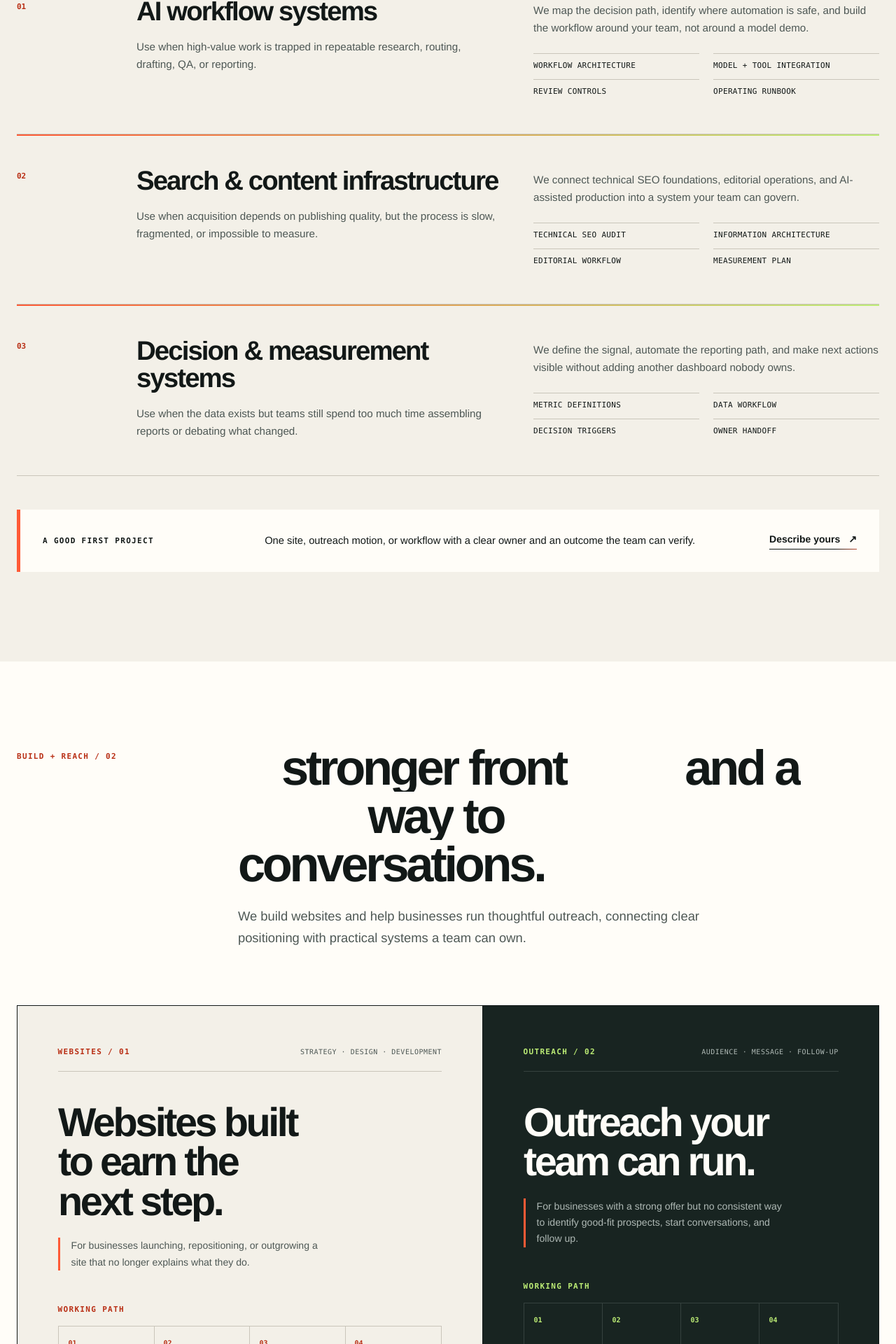
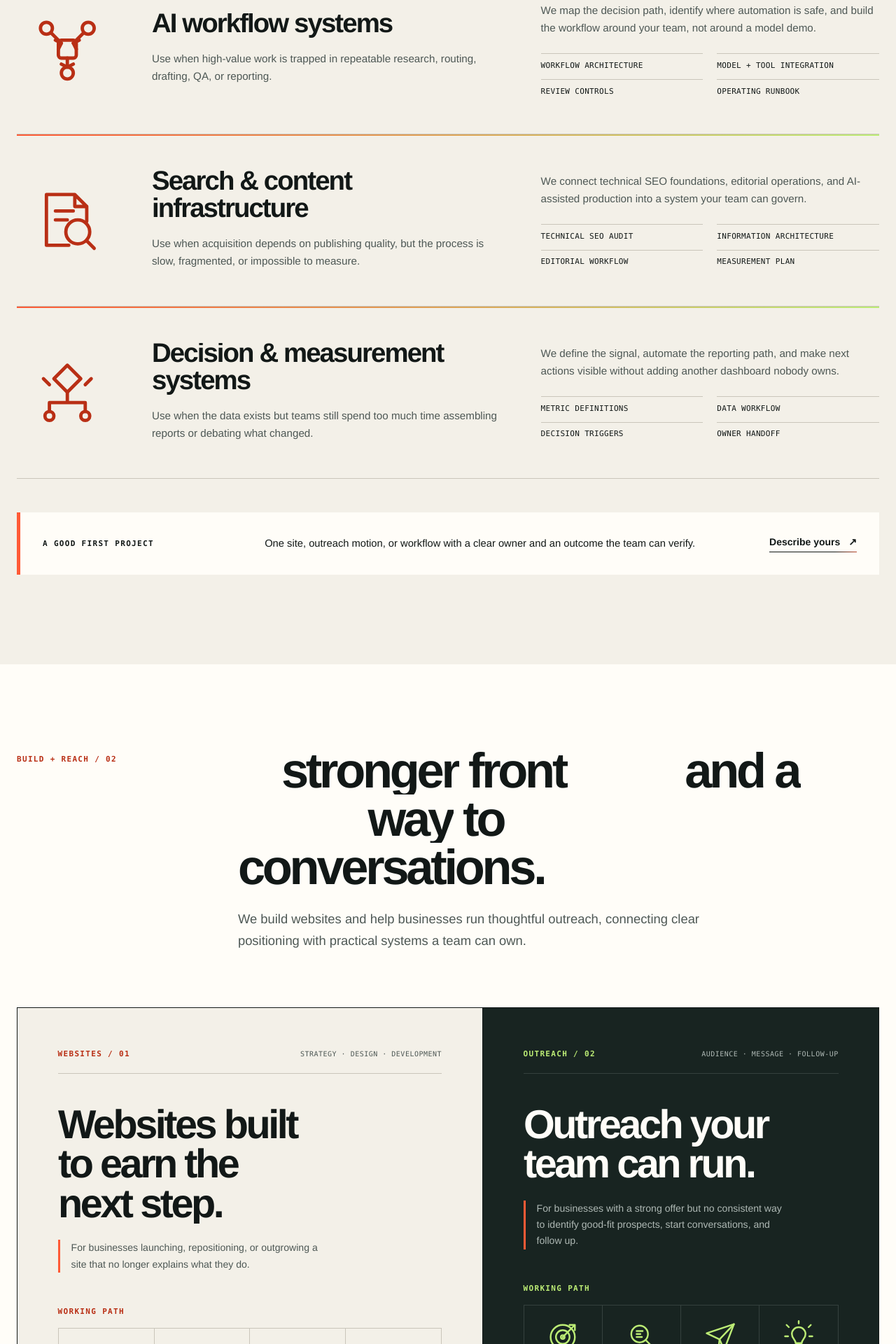
Before and after one commit to KayTiwari/solutionforge, a Next.js app: page / in a window 1280 px wide. Shown: the part 1428-3348 px from the top of the page at 70% size. Built offline with nearby package versions, Linux system fonts and the light colour scheme.

Commit message:
replace process numbers with icons

```diff
--- a/src/app/components/Delivery.tsx
+++ b/src/app/components/Delivery.tsx
@@ -1,11 +1,16 @@
 import KineticHeading from "./KineticHeading";
+import ProcessIcon, { type ProcessIconName } from "./ProcessIcon";
 
-const workflow = [
-  { title: "Intake", detail: "Goals, audience, and constraints enter once" },
-  { title: "Shape", detail: "The plan and success criteria become explicit" },
-  { title: "Build", detail: "The site, outreach, or workflow takes working form" },
-  { title: "Review", detail: "Your team checks consequential decisions" },
-  { title: "Measure", detail: "The result is compared with baseline" },
+const workflow: Array<{
+  title: string;
+  detail: string;
+  icon: ProcessIconName;
+}> = [
+  { title: "Intake", detail: "Goals, audience, and constraints enter once", icon: "intake" },
+  { title: "Shape", detail: "The plan and success criteria become explicit", icon: "shape" },
+  { title: "Build", detail: "The site, outreach, or workflow takes working form", icon: "build" },
+  { title: "Review", detail: "Your team checks consequential decisions", icon: "review" },
+  { title: "Measure", detail: "The result is compared with baseline", icon: "measure" },
 ];
 
 const definitionOfDone = [
@@ -42,9 +47,11 @@ export default function Delivery() {
               <span>Example workflow</span>
             </div>
             <ol className="workflow" aria-label="Delivery workflow from intake to measurement">
-              {workflow.map((step, index) => (
+              {workflow.map((step) => (
                 <li key={step.title}>
-                  <span>{String(index + 1).padStart(2, "0")}</span>
+                  <span className="workflow-icon" aria-hidden="true">
+                    <ProcessIcon name={step.icon} />
+                  </span>
                   <div>
                     <h4>{step.title}</h4>
                     <p>{step.detail}</p>
--- a/src/app/components/GrowthServices.tsx
+++ b/src/app/components/GrowthServices.tsx
@@ -1,4 +1,7 @@
 import KineticHeading from "./KineticHeading";
+import ProcessIcon, { type ProcessIconName } from "./ProcessIcon";
+
+const stage = (label: string, icon: ProcessIconName) => ({ label, icon });
 
 const offers = [
   {
@@ -10,7 +13,12 @@ const offers = [
       "For businesses launching, repositioning, or outgrowing a site that no longer explains what they do.",
     description:
       "We shape the message, map the path through the site, and design and build a responsive experience that makes the next action clear.",
-    stages: ["Frame", "Design", "Build", "Launch"],
+    stages: [
+      stage("Frame", "frame"),
+      stage("Design", "design"),
+      stage("Build", "build"),
+      stage("Launch", "launch"),
+    ],
     deliverables: [
       "Positioning + sitemap",
       "Copy direction + design",
@@ -29,7 +37,12 @@ const offers = [
       "For businesses with a strong offer but no consistent way to identify good-fit prospects, start conversations, and follow up.",
     description:
       "We define the audience, develop the message, and set up a respectful outreach workflow your team can review, measure, and improve.",
-    stages: ["Target", "Research", "Reach", "Learn"],
+    stages: [
+      stage("Target", "target"),
+      stage("Research", "research"),
+      stage("Reach", "reach"),
+      stage("Learn", "learn"),
+    ],
     deliverables: [
       "Audience definition",
       "Prospect research",
@@ -70,10 +83,12 @@ export default function GrowthServices() {
               <div className="growth-path">
                 <p className="mono-label">Working path</p>
                 <ol aria-label={`${offer.label.split(" / ")[0]} working path`}>
-                  {offer.stages.map((stage, index) => (
-                    <li key={stage}>
-                      <span>{String(index + 1).padStart(2, "0")}</span>
-                      {stage}
+                  {offer.stages.map((pathStage) => (
+                    <li key={pathStage.label}>
+                      <span className="growth-path-icon" aria-hidden="true">
+                        <ProcessIcon name={pathStage.icon} />
+                      </span>
+                      {pathStage.label}
                     </li>
                   ))}
                 </ol>
--- /dev/null
+++ b/src/app/components/ProcessIcon.tsx
@@ -0,0 +1,184 @@
+import type { ReactNode } from "react";
+
+export type ProcessIconName =
+  | "intake"
+  | "shape"
+  | "build"
+  | "review"
+  | "measure"
+  | "frame"
+  | "design"
+  | "launch"
+  | "target"
+  | "research"
+  | "reach"
+  | "learn"
+  | "automation"
+  | "search"
+  | "decision";
+
+type ProcessIconProps = {
+  name: ProcessIconName;
+};
+
+export default function ProcessIcon({ name }: ProcessIconProps) {
+  let glyph: ReactNode;
+
+  switch (name) {
+    case "intake":
+      glyph = (
+        <>
+          <path d="M8 31v8h32v-8" />
+          <path d="M16 31h5l3 4 3-4h5" />
+          <path d="M24 7v20" />
+          <path d="m17 20 7 7 7-7" />
+        </>
+      );
+      break;
+    case "shape":
+      glyph = (
+        <>
+          <path d="M24 7 41 24 24 41 7 24Z" />
+          <circle cx="24" cy="24" r="6" />
+          <path d="M24 7v11M41 24H30M24 41V30M7 24h11" />
+        </>
+      );
+      break;
+    case "build":
+      glyph = (
+        <>
+          <path d="m27 9 12 12-7 7-12-12Z" />
+          <path d="m25 23-13.5 13.5a3.2 3.2 0 0 0 4.5 4.5L29.5 27.5" />
+          <path d="m32 14 3-3 5 5-3 3" />
+        </>
+      );
+      break;
+    case "review":
+      glyph = (
+        <>
+          <path d="M5 24s7-11 19-11 19 11 19 11-7 11-19 11S5 24 5 24Z" />
+          <path d="m18.5 24 3.5 3.5 7.5-8" />
+        </>
+      );
+      break;
+    case "measure":
+      glyph = (
+        <>
+          <path d="M8 39h32" />
+          <path d="M12 35V25h7v10M21 35V18h7v17M30 35V11h7v24" />
+        </>
+      );
+      break;
+    case "frame":
+      glyph = (
+        <>
+          <path d="M18 8H8v10M30 8h10v10M40 30v10H30M18 40H8V30" />
+          <rect x="15" y="15" width="18" height="18" rx="1" />
+        </>
+      );
+      break;
+    case "design":
+      glyph = (
+        <>
+          <path d="m10 38 7-17L34 8l6 6-13 17Z" />
+          <path d="m17 21 10 10M10 38l9-3" />
+          <path d="m30 12 6 6" />
+        </>
+      );
+      break;
+    case "launch":
+      glyph = (
+        <>
+          <path d="M27 8c7 2 11 6 13 13L25 36 12 23Z" />
+          <circle cx="30" cy="18" r="3" />
+          <path d="m17 28-7 1-3 7 10-2M23 34l-2 7 7-3 1-7" />
+          <path d="m12 38-4 4M17 40l-3 3" />
+        </>
+      );
+      break;
+    case "target":
+      glyph = (
+        <>
+          <circle cx="23" cy="25" r="16" />
+          <circle cx="23" cy="25" r="9" />
+          <circle cx="23" cy="25" r="2.5" />
+          <path d="M23 25 39 9M32 9h7v7" />
+        </>
+      );
+      break;
+    case "research":
+      glyph = (
+        <>
+          <circle cx="21" cy="21" r="11" />
+          <path d="m29 29 10 10" />
+          <path d="M17 17h8M17 21h5M17 25h7" />
+        </>
+      );
+      break;
+    case "reach":
+      glyph = (
+        <>
+          <path d="m6 20 36-12-13 34-6-14Z" />
+          <path d="M23 28 42 8M23 28l-1 9 7 5" />
+        </>
+      );
+      break;
+    case "learn":
+      glyph = (
+        <>
+          <path d="M15 21a9 9 0 1 1 18 0c0 6-5 7-5 12h-8c0-5-5-6-5-12Z" />
+          <path d="M19 37h10M21 41h6" />
+          <path d="M24 7V4M11 12 8 9M37 12l3-3M10 24H6M42 24h-4" />
+        </>
+      );
+      break;
+    case "automation":
+      glyph = (
+        <>
+          <rect x="18" y="18" width="12" height="12" rx="2" />
+          <circle cx="10" cy="10" r="4" />
+          <circle cx="38" cy="10" r="4" />
+          <circle cx="24" cy="40" r="4" />
+          <path d="m13 13 7 7M35 13l-7 7M24 30v6" />
+          <path d="m16 18 4 2-2 4M32 18l-4 2 2 4M20 34l4 2 4-2" />
+        </>
+      );
+      break;
+    case "search":
+      glyph = (
+        <>
+          <path d="M10 7h19l8 8v10M29 7v8h8M10 7v34h15" />
+          <path d="M16 18h12M16 24h8" />
+          <circle cx="31" cy="32" r="8" />
+          <path d="m37 38 5 5" />
+        </>
+      );
+      break;
+    case "decision":
+      glyph = (
+        <>
+          <path d="m24 6 9 9-9 9-9-9Z" />
+          <path d="M24 24v7M24 31H12v6M24 31h12v6" />
+          <circle cx="12" cy="40" r="3" />
+          <circle cx="36" cy="40" r="3" />
+          <path d="m8 15 4 4M40 15l-4 4" />
+        </>
+      );
+      break;
+  }
+
+  return (
+    <svg
+      aria-hidden="true"
+      focusable="false"
+      viewBox="0 0 48 48"
+      fill="none"
+      stroke="currentColor"
+      strokeLinecap="round"
+      strokeLinejoin="round"
+      strokeWidth="2.25"
+    >
+      {glyph}
+    </svg>
+  );
+}
--- a/src/app/components/Services.tsx
+++ b/src/app/components/Services.tsx
@@ -1,8 +1,15 @@
 import KineticHeading from "./KineticHeading";
+import ProcessIcon, { type ProcessIconName } from "./ProcessIcon";
 
-const services = [
+const services: Array<{
+  icon: ProcessIconName;
+  title: string;
+  useWhen: string;
+  description: string;
+  deliverables: string[];
+}> = [
   {
-    number: "01",
+    icon: "automation",
     title: "AI workflow systems",
     useWhen: "Use when high-value work is trapped in repeatable research, routing, drafting, QA, or reporting.",
     description:
@@ -10,7 +17,7 @@ const services = [
     deliverables: ["Workflow architecture", "Model + tool integration", "Review controls", "Operating runbook"],
   },
   {
-    number: "02",
+    icon: "search",
     title: "Search & content infrastructure",
     useWhen: "Use when acquisition depends on publishing quality, but the process is slow, fragmented, or impossible to measure.",
     description:
@@ -18,7 +25,7 @@ const services = [
     deliverables: ["Technical SEO audit", "Information architecture", "Editorial workflow", "Measurement plan"],
   },
   {
-    number: "03",
+    icon: "decision",
     title: "Decision & measurement systems",
     useWhen: "Use when the data exists but teams still spend too much time assembling reports or debating what changed.",
     description:
@@ -44,8 +51,10 @@ export default function Services() {
 
         <div className="service-list">
           {services.map((service) => (
-            <article className="service-row" key={service.number}>
-              <span className="service-number">{service.number}</span>
+            <article className="service-row" key={service.title}>
+              <span className="service-icon" aria-hidden="true">
+                <ProcessIcon name={service.icon} />
+              </span>
               <div className="service-heading">
                 <h3>{service.title}</h3>
                 <p className="service-use">{service.useWhen}</p>
--- a/src/app/globals.css
+++ b/src/app/globals.css
@@ -884,9 +884,7 @@ select {
   line-height: 1.55;
 }
 
-.service-number,
 .phase-number,
-.workflow > li > span,
 .brief-panel ol > li > span {
   font-family: var(--font-mono);
   font-size: 0.6875rem;
@@ -1003,8 +1001,9 @@ select {
   isolation: isolate;
   display: grid;
   overflow: hidden;
-  grid-template-columns: 0.25fr 1.05fr 1fr;
+  grid-template-columns: minmax(6rem, 0.3fr) 1.05fr 1fr;
   gap: 3rem;
+  align-items: center;
   padding: 3.25rem 0;
   border-top: 1px solid var(--line);
   transition:
@@ -1023,11 +1022,23 @@ select {
   transition: transform 560ms cubic-bezier(0.76, 0, 0.24, 1);
 }
 
-.service-number {
+.service-icon {
+  display: grid;
+  width: clamp(5.25rem, 8vw, 7.5rem);
+  aspect-ratio: 1;
+  align-self: center;
   color: var(--accent-dark);
+  justify-self: center;
+  place-items: center;
   transition:
     color 260ms ease,
     transform 440ms cubic-bezier(0.34, 1.56, 0.64, 1);
+}
+
+.service-icon svg {
+  display: block;
+  width: 100%;
+  height: 100%;
 }
 
 .service-heading h3 {
@@ -1193,23 +1204,37 @@ select {
 }
 
 .growth-path li {
+  display: flex;
+  min-height: 8.75rem;
   min-width: 0;
-  padding: 1rem 0.85rem;
+  align-items: center;
+  justify-content: flex-start;
+  padding: 1.15rem 0.85rem 1rem;
   border-right: 1px solid var(--offer-line);
+  flex-direction: column;
   font-size: 0.72rem;
   font-weight: 600;
+  text-align: center;
 }
 
 .growth-path li:last-child {
   border-right: 0;
 }
 
-.growth-path li span {
+.growth-path-icon {
+  display: grid;
+  width: clamp(3.25rem, 4vw, 4.5rem);
+  aspect-ratio: 1;
+  margin: 0 auto 0.9rem;
+  color: var(--offer-signal);
+  place-items: center;
+  transition: transform 420ms cubic-bezier(0.34, 1.56, 0.64, 1);
+}
+
+.growth-path-icon svg {
   display: block;
-  margin-bottom: 1.75rem;
-  color: var(--offer-signal);
-  font-family: var(--font-mono);
-  font-size: 0.625rem;
+  width: 100%;
+  height: 100%;
 }
 
 .growth-offer-description {
@@ -1443,7 +1468,7 @@ select {
 .workflow li {
   position: relative;
   isolation: isolate;
-  min-height: 14rem;
+  min-height: 18rem;
   overflow: hidden;
   padding: 1.5rem 1.25rem;
   border-right: 1px solid var(--line);
@@ -1480,13 +1505,22 @@ select {
   border-right: 0;
 }
 
-.workflow > li > span {
-  display: block;
-  margin-bottom: 4.5rem;
+.workflow-icon {
+  display: grid;
+  width: 100%;
+  min-height: 8.25rem;
+  margin-bottom: 1.25rem;
   color: var(--accent-dark);
+  place-items: center;
   transition:
     color 260ms ease,
     transform 440ms cubic-bezier(0.34, 1.56, 0.64, 1);
+}
+
+.workflow-icon svg {
+  display: block;
+  width: clamp(5rem, 6vw, 6.75rem);
+  height: auto;
 }
 
 .workflow h4 {
@@ -1815,9 +1849,9 @@ select {
     transform-origin: left;
   }
 
-  .service-row:hover .service-number {
+  .service-row:hover .service-icon {
     color: var(--signal);
-    transform: translate(0.85rem, -0.25rem) rotate(-6deg);
+    transform: translate(0.45rem, -0.2rem) rotate(-4deg) scale(1.05);
   }
 
   .service-row:hover .service-heading h3 {
@@ -1881,9 +1915,9 @@ select {
     transform: scaleX(1);
   }
 
-  .workflow li:hover > span {
+  .workflow li:hover .workflow-icon {
     color: var(--signal);
-    transform: translateY(-0.2rem) rotate(-6deg);
+    transform: translateY(-0.25rem) rotate(-4deg) scale(1.05);
   }
 
   .workflow li:hover h4 {
@@ -1892,6 +1926,10 @@ select {
 
   .workflow li:hover p {
     color: var(--dark-text);
+  }
+
+  .growth-path li:hover .growth-path-icon {
+    transform: translateY(-0.2rem) rotate(-4deg) scale(1.06);
   }
 
   .brief-panel ol li:hover {
@@ -2409,7 +2447,7 @@ select {
     transform-origin: right;
   }
 
-  html.reveal-ready .service-row.reveal-once .service-number {
+  html.reveal-ready .service-row.reveal-once .service-icon {
     animation: scene-number-stamp 620ms cubic-bezier(0.34, 1.56, 0.64, 1) 90ms both;
     animation-play-state: var(--reveal-play-state);
   }
@@ -2786,7 +2824,7 @@ select {
   }
 
   .workflow li {
-    min-height: 12rem;
+    min-height: 16rem;
   }
 
   .contact-layout {
@@ -2935,8 +2973,12 @@ select {
   }
 
   .service-row {
-    grid-template-columns: 3rem 1fr;
+    grid-template-columns: 5.25rem 1fr;
     gap: 1rem;
+  }
+
+  .service-icon {
+    width: 4.5rem;
   }
 
   .service-detail {
@@ -2989,8 +3031,9 @@ select {
 
   .workflow li {
     display: grid;
-    grid-template-columns: 2.25rem 1fr;
-    gap: 1rem;
+    grid-template-columns: 5.5rem 1fr;
+    gap: 1.25rem;
+    align-items: center;
     min-height: 0;
     border-right: 0;
     border-bottom: 1px solid var(--line);
@@ -3000,8 +3043,13 @@ select {
     border-bottom: 0;
   }
 
-  .workflow > li > span {
+  .workflow-icon {
+    min-height: 0;
     margin-bottom: 0;
+  }
+
+  .workflow-icon svg {
+    width: 4.25rem;
   }
 
   .contact-layout {
@@ -3114,8 +3162,12 @@ select {
   }
 
   .service-row {
-    grid-template-columns: 2rem 1fr;
+    grid-template-columns: 4.25rem 1fr;
     padding: 2.5rem 0;
+  }
+
+  .service-icon {
+    width: 3.75rem;
   }
 
   .service-detail ul {
@@ -3153,6 +3205,10 @@ select {
     grid-template-columns: repeat(2, 1fr);
   }
 
+  .growth-path-icon {
+    width: 4rem;
+  }
+
   .growth-path li:nth-child(2) {
     border-right: 0;
   }
@@ -3245,14 +3301,15 @@ select {
   .brand-mark,
   .menu-button,
   .service-row,
-  .service-row .service-number,
+  .service-row .service-icon,
   .service-row .service-heading h3,
+  .growth-path .growth-path-icon,
   .phase-list li,
   .phase-list li .phase-number,
   .phase-list li h3,
   .phase-list li .phase-artifact,
   .workflow li,
-  .workflow li > span,
+  .workflow .workflow-icon,
   .workflow li h4,
   .brief-panel ol li,
   .brief-panel ol li > span,
```
